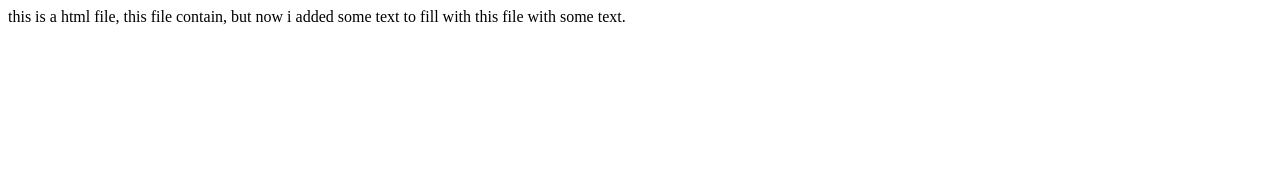
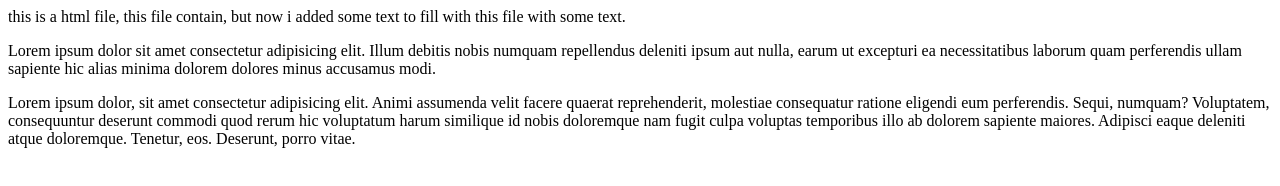
Before and after one commit to Lokesh-Anipeddi/dummyexample, a plain HTML site: page index.html in a window 1280 px wide. Drawn offline with Linux system fonts and the light colour scheme.

```diff
--- a/index.html
+++ b/index.html
@@ -1 +1,5 @@
 this is a html file, this file contain, but now i added some text to fill with this file with some text.
+
+<p>Lorem ipsum dolor sit amet consectetur adipisicing elit. Illum debitis nobis numquam repellendus deleniti ipsum aut nulla, earum ut excepturi ea necessitatibus laborum quam perferendis ullam sapiente hic alias minima dolorem dolores minus accusamus modi.</p>
+
+<p>Lorem ipsum dolor, sit amet consectetur adipisicing elit. Animi assumenda velit facere quaerat reprehenderit, molestiae consequatur ratione eligendi eum perferendis. Sequi, numquam? Voluptatem, consequuntur deserunt commodi quod rerum hic voluptatum harum similique id nobis doloremque nam fugit culpa voluptas temporibus illo ab dolorem sapiente maiores. Adipisci eaque deleniti atque doloremque. Tenetur, eos. Deserunt, porro vitae.</p>
```
